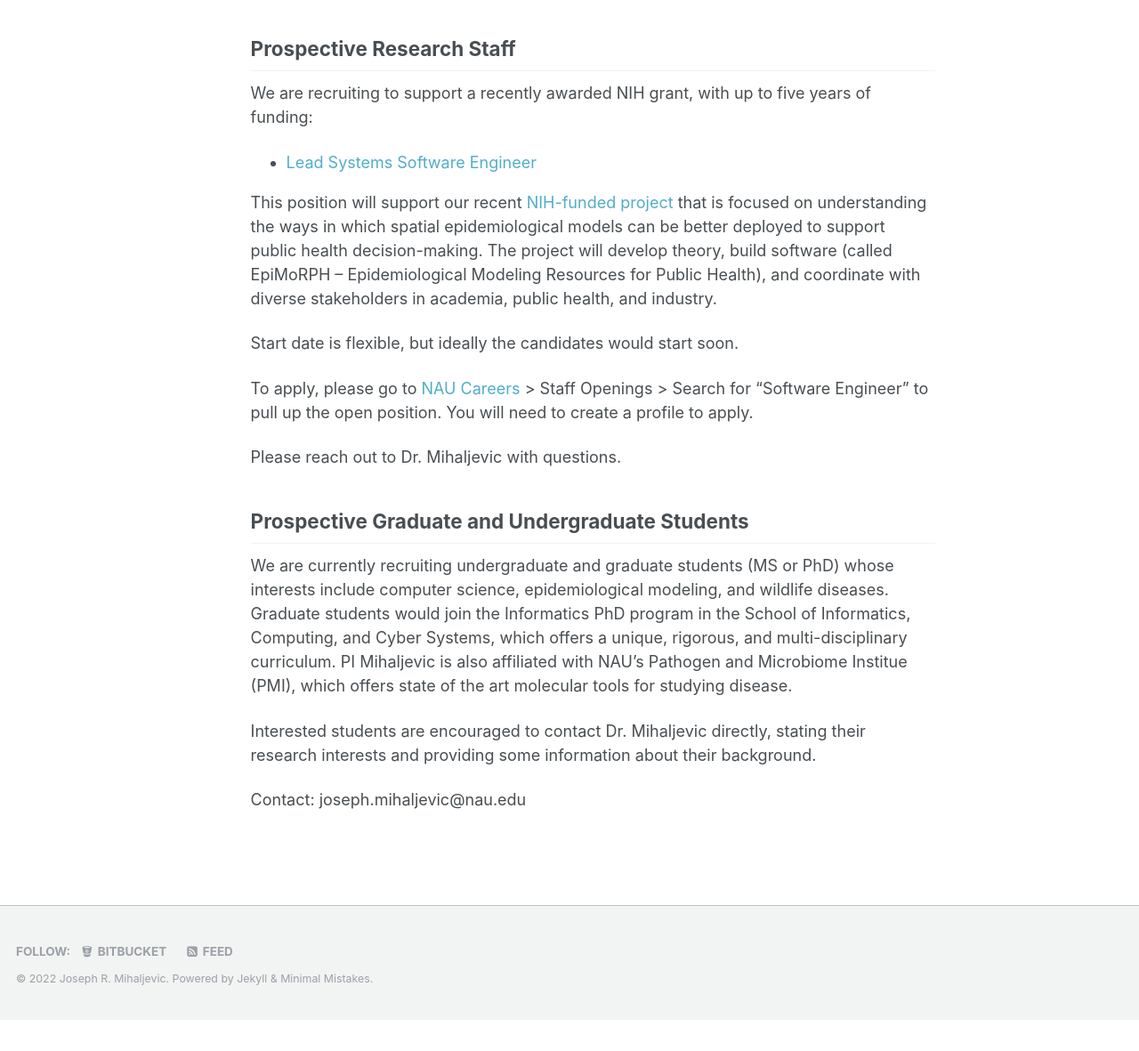
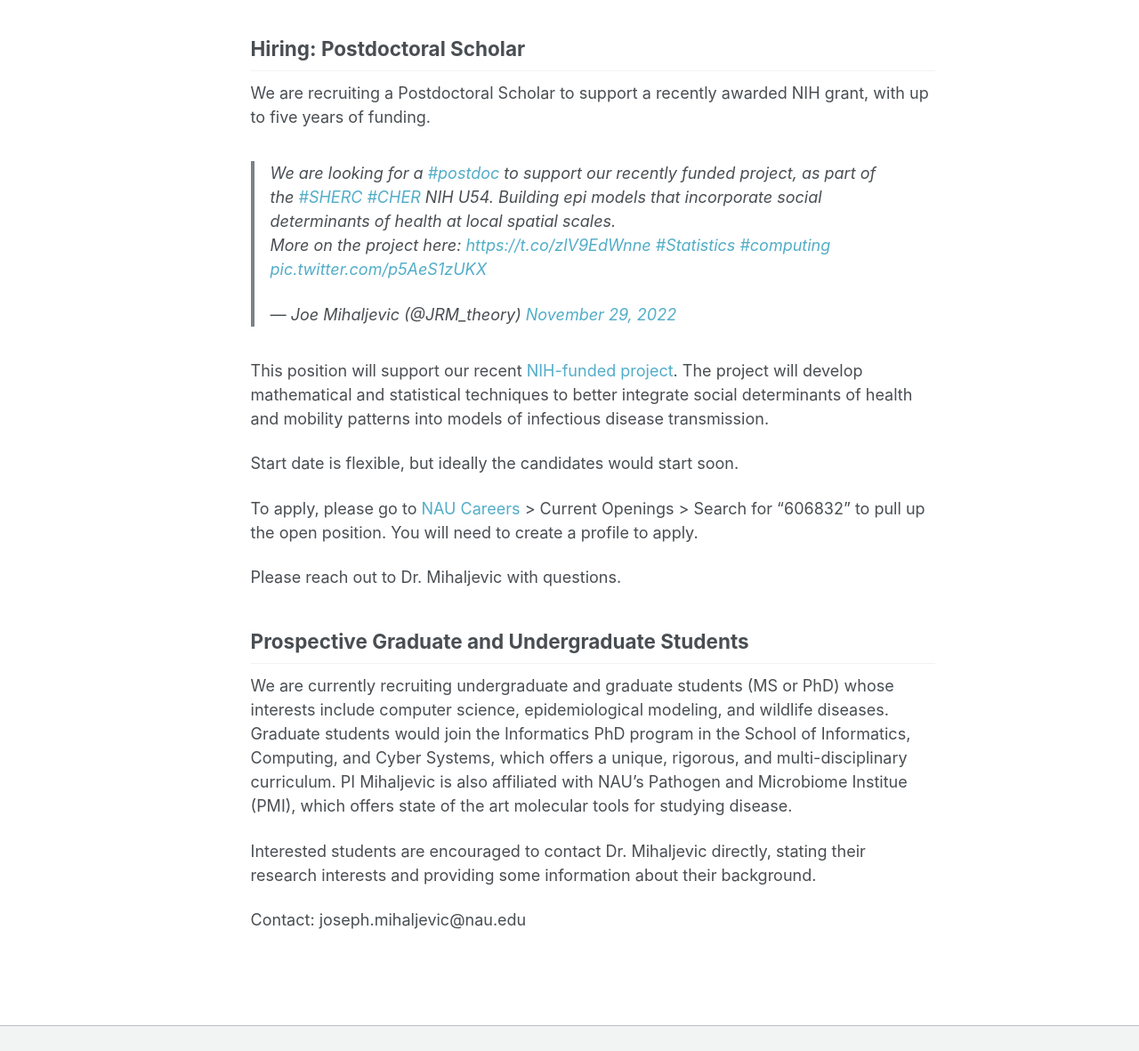
Before and after one commit to jrmihalj/jrmihalj.github.io, a Jekyll site: the page built from _pages/prospective.md, in a window 1280 px wide and 1400 px high, scrolled down 1296 px, cut to the strip 219-1400 px from the top of the window. Shown: the whole strip at 89% size. Built offline with Jekyll 4.4.1, drawn with Linux system fonts in a browser that asks for light colours; comment, search, counter and statistics services are not loaded; before the commit the page ends 2661 px from its top, so only the background shows below that.

Commit message:
add new postdoc, remove software engineer

```diff
--- a/_pages/prospective.md
+++ b/_pages/prospective.md
@@ -10,16 +10,17 @@
 <iframe width="560" height="315" src="https://www.youtube.com/embed/we_mO2w53OE" title="YouTube video player" frameborder="0" allow="accelerometer; autoplay; clipboard-write; encrypted-media; gyroscope; picture-in-picture" allowfullscreen></iframe>
 
 
-## Prospective Research Staff
+## Hiring: Postdoctoral Scholar
 
-We are recruiting to support a recently awarded NIH grant, with up to five years of funding:
-- [Lead Systems Software Engineer](https://www.linkedin.com/jobs/view/3278408345/?alternateChannel=search&refId=cIb1JH89jWZuR%2FUVrQvO4A%3D%3D&trackingId=2Cq6rsebIOaJazuZyndwsA%3D%3D){:target="_blank"}
+We are recruiting a Postdoctoral Scholar to support a recently awarded NIH grant, with up to five years of funding.
 
-This position will support our recent [NIH-funded project](https://jrmihalj.github.io/nih-grant/){:target="_blank"} that is focused on understanding the ways in which spatial epidemiological models can be better deployed to support public health decision-making. The project will develop theory, build software (called EpiMoRPH – Epidemiological Modeling Resources for Public Health), and coordinate with diverse stakeholders in academia, public health, and industry.
+<blockquote class="twitter-tweet"><p lang="en" dir="ltr">We are looking for a <a href="https://twitter.com/hashtag/postdoc?src=hash&amp;ref_src=twsrc%5Etfw">#postdoc</a> to support our recently funded project, as part of the <a href="https://twitter.com/hashtag/SHERC?src=hash&amp;ref_src=twsrc%5Etfw">#SHERC</a> <a href="https://twitter.com/hashtag/CHER?src=hash&amp;ref_src=twsrc%5Etfw">#CHER</a> NIH U54. Building epi models that incorporate social determinants of health at local spatial scales. <br>More on the project here: <a href="https://t.co/zlV9EdWnne">https://t.co/zlV9EdWnne</a> <a href="https://twitter.com/hashtag/Statistics?src=hash&amp;ref_src=twsrc%5Etfw">#Statistics</a> <a href="https://twitter.com/hashtag/computing?src=hash&amp;ref_src=twsrc%5Etfw">#computing</a> <a href="https://t.co/p5AeS1zUKX">pic.twitter.com/p5AeS1zUKX</a></p>&mdash; Joe Mihaljevic (@JRM_theory) <a href="https://twitter.com/JRM_theory/status/1597704868596097024?ref_src=twsrc%5Etfw">November 29, 2022</a></blockquote> <script async src="https://platform.twitter.com/widgets.js" charset="utf-8"></script>
+
+This position will support our recent [NIH-funded project](https://jrmihalj.github.io/nih-sherc-grant/){:target="_blank"}. The project will develop mathematical and statistical techniques to better integrate social determinants of health and mobility patterns into models of infectious disease transmission.
 
 Start date is flexible, but ideally the candidates would start soon.
 
-To apply, please go to [NAU Careers](https://in.nau.edu/human-resources/current-job-openings/){:target="_blank"} > Staff Openings > Search for "Software Engineer" to pull up the open position. You will need to create a profile to apply.
+To apply, please go to [NAU Careers](https://in.nau.edu/human-resources/current-job-openings/){:target="_blank"} > Current Openings > Search for "606832" to pull up the open position. You will need to create a profile to apply.
 
 Please reach out to Dr. Mihaljevic with questions.
 
```
